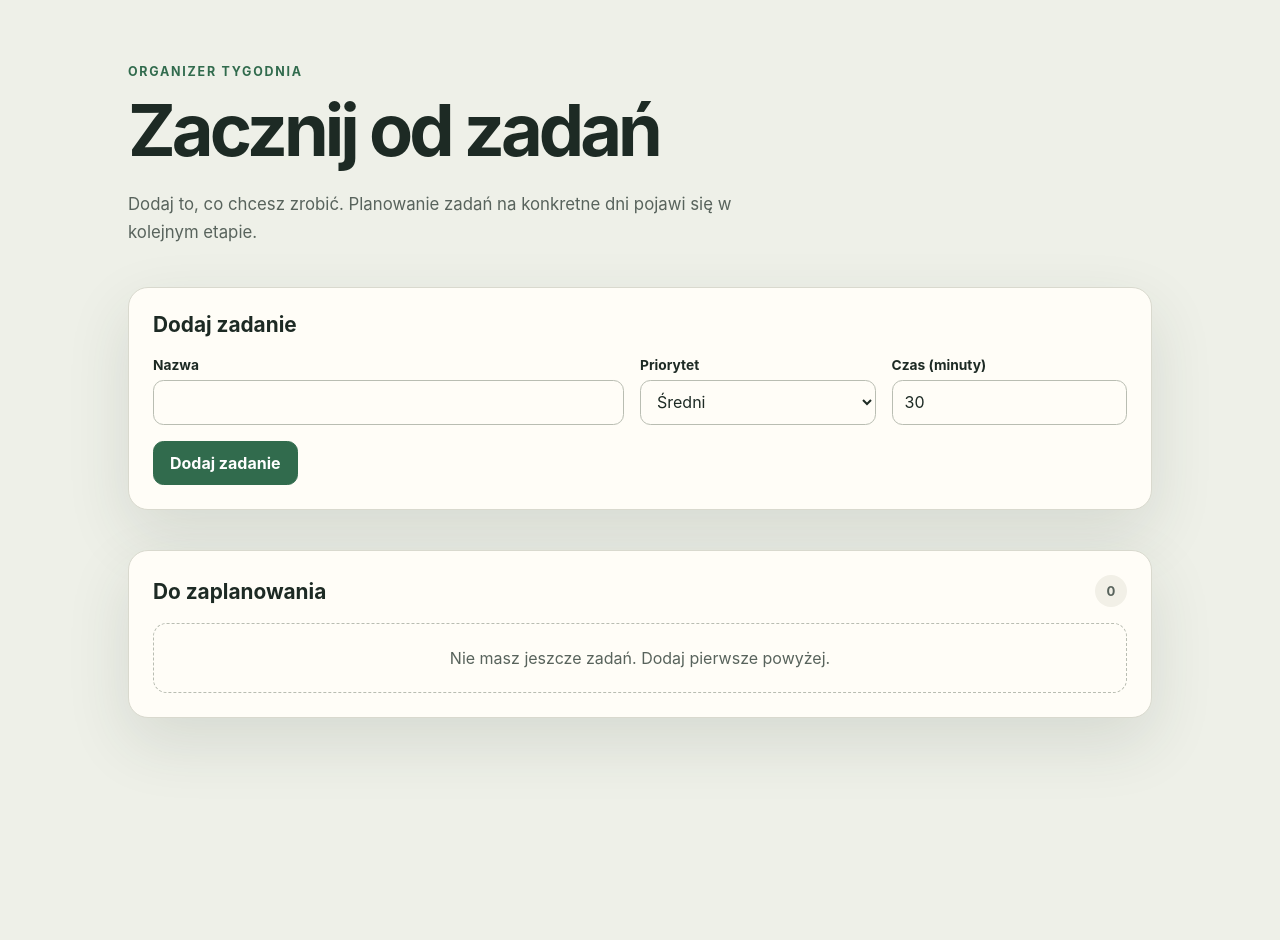
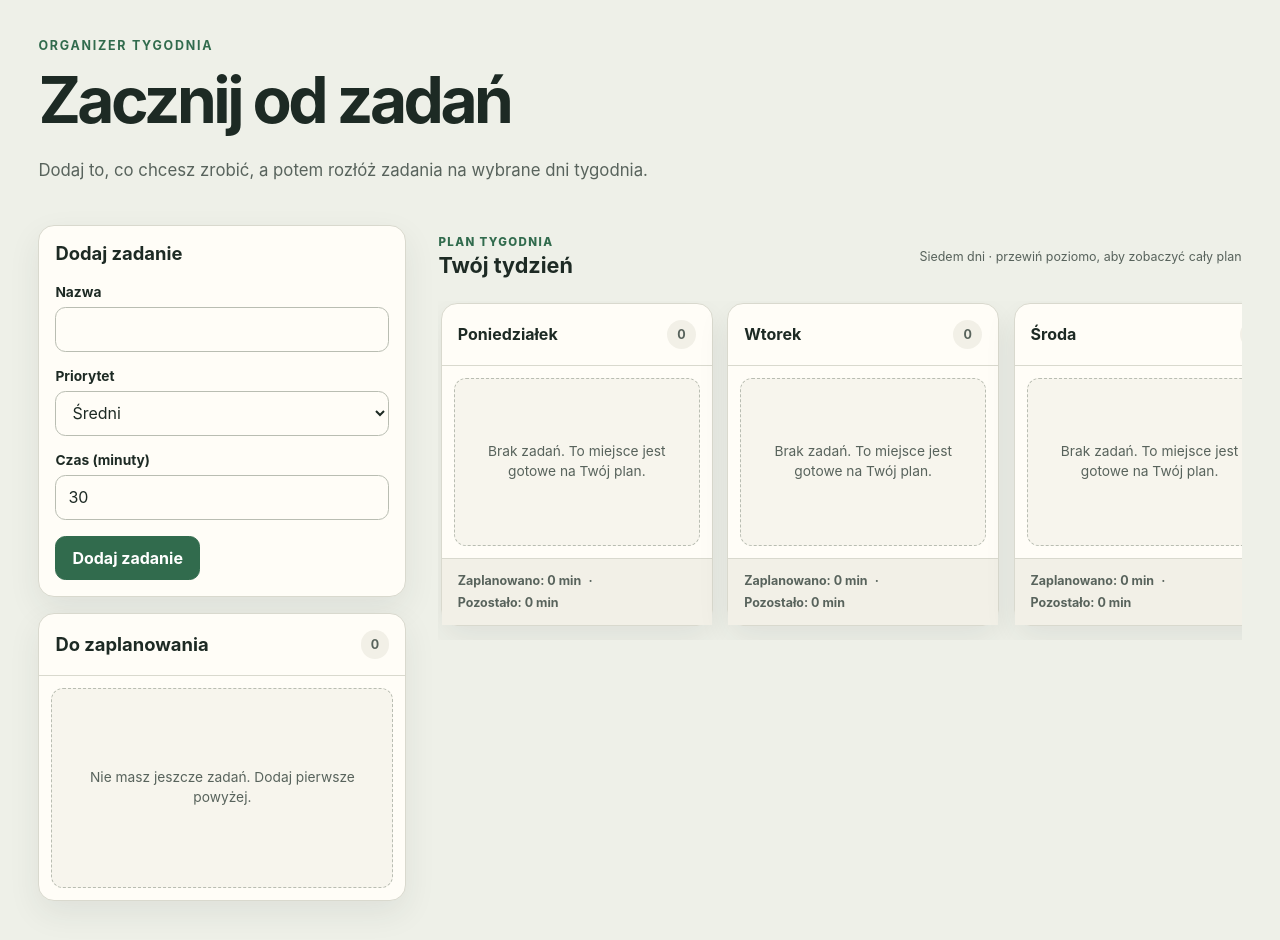
Before and after one commit to kamilbrzezinski/aplikacja-z-ai-w-jeden-weekend, a React (Vite) app: page / in a window 1280 px wide. Before the commit the page ends 800 px from the top, so only its background shows below. Built offline with nearby package versions, Linux system fonts and the light colour scheme.

Commit message:
feat: add weekly organizer board

```diff
--- a/src/App.module.css
+++ b/src/App.module.css
@@ -1,7 +1,7 @@
 .shell {
-  width: min(100%, 72rem);
+  width: min(100%, 100rem);
   margin: 0 auto;
-  padding: clamp(1.5rem, 5vw, 4rem);
+  padding: clamp(1.25rem, 3vw, 3rem);
 }
 
 .intro {
@@ -10,7 +10,7 @@
 
 .intro h1 {
   margin: 0;
-  font-size: clamp(2.25rem, 6vw, 4.5rem);
+  font-size: clamp(2.25rem, 5vw, 4rem);
   line-height: 0.98;
   letter-spacing: -0.055em;
 }
@@ -32,57 +32,103 @@
   line-height: 1.7;
 }
 
-.panel {
+.workspace {
+  display: grid;
+  grid-template-columns: minmax(19rem, 23rem) minmax(0, 1fr);
+  gap: clamp(1.25rem, 2.5vw, 2rem);
+  align-items: start;
   margin-top: 2.5rem;
-  padding: clamp(1rem, 3vw, 1.5rem);
-  border: 1px solid var(--color-border);
-  border-radius: 1.25rem;
-  background: var(--color-surface);
-  box-shadow: var(--shadow-card);
 }
 
-.panel h2 {
-  margin: 0 0 1.25rem;
-  font-size: 1.3rem;
+.sidebar {
+  display: grid;
+  gap: 1rem;
 }
 
-.backlogHeading {
+.addPanel {
+  padding: 1rem;
+  border: 1px solid var(--color-border);
+  border-radius: var(--radius-panel);
+  background: var(--color-surface);
+  box-shadow: var(--shadow-subtle);
+}
+
+.addPanel h2 {
+  margin: 0 0 1.25rem;
+  font-size: 1.15rem;
+}
+
+.week {
+  min-width: 0;
+}
+
+.weekHeading {
   display: flex;
   align-items: center;
   justify-content: space-between;
   gap: 1rem;
-  margin-bottom: 1rem;
+  min-height: 4rem;
+  margin-bottom: 0.75rem;
 }
 
-.backlogHeading h2 {
+.weekHeading h2,
+.sectionEyebrow,
+.weekHeading > p {
   margin: 0;
 }
 
-.count {
-  display: grid;
-  width: 2rem;
-  height: 2rem;
-  place-items: center;
-  border-radius: 999px;
-  color: var(--color-text-muted);
-  background: var(--color-surface-muted);
-  font-size: 0.82rem;
-  font-weight: 700;
+.weekHeading h2 {
+  margin-top: 0.2rem;
+  font-size: 1.35rem;
 }
 
-.taskList {
-  display: grid;
-  gap: 0.75rem;
-  margin: 0;
-  padding: 0;
-  list-style: none;
+.sectionEyebrow {
+  color: var(--color-accent);
+  font-size: 0.72rem;
+  font-weight: 800;
+  letter-spacing: 0.12em;
+  text-transform: uppercase;
 }
 
-.emptyState {
-  margin: 0;
-  padding: 1.5rem;
-  border: 1px dashed var(--color-border-strong);
-  border-radius: 0.85rem;
+.weekHeading > p {
   color: var(--color-text-muted);
-  text-align: center;
+  font-size: 0.78rem;
+  line-height: 1.45;
+  text-align: right;
 }
+
+.weekScroller {
+  max-width: 100%;
+  padding: 0.15rem 0.15rem 0.85rem;
+  overflow-x: auto;
+  overscroll-behavior-inline: contain;
+  scrollbar-color: var(--color-border-strong) transparent;
+}
+
+.weekScroller:focus-visible {
+  border-radius: var(--radius-panel);
+  outline: 3px solid var(--color-focus);
+  outline-offset: 3px;
+}
+
+.weekColumns {
+  display: grid;
+  grid-template-columns: repeat(7, minmax(17rem, 1fr));
+  gap: 0.9rem;
+  min-width: calc((7 * 17rem) + (6 * 0.9rem));
+}
+
+@media (max-width: 50rem) {
+  .workspace {
+    grid-template-columns: minmax(0, 1fr);
+  }
+
+  .weekHeading {
+    align-items: flex-start;
+    flex-direction: column;
+  }
+
+  .weekHeading > p {
+    text-align: left;
+  }
+}
--- a/src/domain/selectors.ts
+++ b/src/domain/selectors.ts
@@ -1,8 +1,19 @@
-import type { AppState, DayLocation } from './model';
+import type { AppState, DayLocation, StoredTask, TaskLocation } from './model';
 
 export interface DaySummary {
   plannedMinutes: number;
   remainingMinutes: number;
+}
+
+export function selectTasksByLocation(
+  state: AppState,
+  location: TaskLocation,
+): StoredTask[] {
+  return state.columns[location].flatMap((taskId) => {
+    const task = state.tasks[taskId];
+
+    return task ? [task] : [];
+  });
 }
 
 export function selectDaySummary(
--- a/src/styles/global.css
+++ b/src/styles/global.css
@@ -24,6 +24,9 @@
   --color-focus: #9b5f17;
   --color-danger: #a12e2e;
   --shadow-card: 0 1.5rem 4rem rgb(42 55 47 / 12%);
+  --shadow-subtle: 0 0.75rem 2rem rgb(42 55 47 / 8%);
+  --radius-panel: 1rem;
+  --radius-control: 0.75rem;
 }
 
 * {
--- a/src/task-form/TaskForm.module.css
+++ b/src/task-form/TaskForm.module.css
@@ -3,6 +3,14 @@
   grid-template-columns: minmax(0, 2fr) minmax(9rem, 1fr) minmax(9rem, 1fr);
   gap: 1rem;
   align-items: start;
+}
+
+.form[data-layout='stacked'] {
+  grid-template-columns: minmax(0, 1fr);
+}
+
+.form[data-layout='stacked'] .actions {
+  grid-column: auto;
 }
 
 .field {
--- a/src/task-form/TaskForm.tsx
+++ b/src/task-form/TaskForm.tsx
@@ -26,6 +26,7 @@ interface TaskFormErrors {
 
 interface TaskFormProps {
   initialValues?: TaskFormValues;
+  layout?: 'responsive' | 'stacked';
   submitLabel: string;
   onSubmit: (values: TaskFormValues) => void;
   onCancel?: () => void;
@@ -90,6 +91,7 @@ function validateDraft(draft: TaskFormDraft): {
 
 export function TaskForm({
   initialValues = defaultTaskFormValues,
+  layout = 'responsive',
   submitLabel,
   onSubmit,
   onCancel,
@@ -129,7 +131,12 @@ export function TaskForm({
   };
 
   return (
-    <form className={styles.form} onSubmit={handleSubmit} noValidate>
+    <form
+      className={styles.form}
+      data-layout={layout}
+      onSubmit={handleSubmit}
+      noValidate
+    >
       <div className={styles.field}>
         <label htmlFor={titleId}>Nazwa</label>
         <input
--- a/src/task-management/TaskCard.tsx
+++ b/src/task-management/TaskCard.tsx
@@ -2,6 +2,7 @@ import { formatDuration, type StoredTask } from '../domain/model';
 import styles from './TaskCard.module.css';
 
 interface TaskCardProps {
+  compact?: boolean;
   task: StoredTask;
   onEdit: (taskId: string, trigger: HTMLButtonElement) => void;
   onDelete: (task: StoredTask) => void;
@@ -15,6 +16,7 @@ const priorityLabels: Record<StoredTask['priority'], string> = {
 };
 
 export function TaskCard({
+  compact = false,
   task,
   onEdit,
   onDelete,
@@ -28,6 +30,7 @@ export function TaskCard({
   return (
     <article
       className={styles.card}
+      data-layout={compact ? 'compact' : 'wide'}
       data-priority={task.priority}
       data-status={task.status}
       aria-label={`Zadanie: ${task.title}`}
--- /dev/null
+++ b/src/task-management/TaskColumn.module.css
@@ -0,0 +1,93 @@
+.column {
+  display: flex;
+  min-width: 0;
+  min-height: 20rem;
+  flex-direction: column;
+  border: 1px solid var(--color-border);
+  border-radius: var(--radius-panel);
+  background: var(--color-surface);
+  box-shadow: var(--shadow-subtle);
+}
+
+.column[data-variant='backlog'] {
+  min-height: 18rem;
+}
+
+.heading {
+  display: flex;
+  align-items: center;
+  justify-content: space-between;
+  gap: 1rem;
+  padding: 1rem;
+  border-bottom: 1px solid var(--color-border);
+}
+
+.heading h2,
+.heading h3 {
+  margin: 0;
+  font-size: 1rem;
+  line-height: 1.3;
+}
+
+.column[data-variant='backlog'] .heading h2 {
+  font-size: 1.15rem;
+}
+
+.count {
+  display: grid;
+  flex: 0 0 auto;
+  width: 1.8rem;
+  height: 1.8rem;
+  place-items: center;
+  border-radius: 999px;
+  color: var(--color-text-muted);
+  background: var(--color-surface-muted);
+  font-size: 0.78rem;
+  font-weight: 750;
+}
+
+.taskArea {
+  display: flex;
+  min-height: 12rem;
+  flex: 1;
+  padding: 0.75rem;
+}
+
+.taskList {
+  display: grid;
+  width: 100%;
+  align-content: start;
+  gap: 0.7rem;
+  margin: 0;
+  padding: 0;
+  list-style: none;
+}
+
+.emptyState {
+  display: grid;
+  width: 100%;
+  min-height: 100%;
+  place-items: center;
+  margin: 0;
+  padding: 1rem;
+  border: 1px dashed var(--color-border-strong);
+  border-radius: var(--radius-control);
+  color: var(--color-text-muted);
+  background: var(--color-board);
+  font-size: 0.86rem;
+  line-height: 1.45;
+  text-align: center;
+}
+
+.summary {
+  display: flex;
+  flex-wrap: wrap;
+  gap: 0.25rem 0.45rem;
+  padding: 0.85rem 1rem;
+  border-top: 1px solid var(--color-border);
+  color: var(--color-text-muted);
+  background: var(--color-surface-muted);
+  font-size: 0.78rem;
+  font-weight: 700;
+  line-height: 1.4;
+}
--- /dev/null
+++ b/src/task-management/TaskColumn.tsx
@@ -0,0 +1,87 @@
+import {
+  formatDuration,
+  type StoredTask,
+  type TaskLocation,
+} from '../domain/model';
+import type { DaySummary } from '../domain/selectors';
+import { TaskCard } from './TaskCard';
+import styles from './TaskColumn.module.css';
+
+interface TaskColumnProps {
+  emptyMessage: string;
+  location: TaskLocation;
+  onDelete: (task: StoredTask) => void;
+  onEdit: (taskId: string, trigger: HTMLButtonElement) => void;
+  onStatusChange: (task: StoredTask) => void;
+  summary?: DaySummary;
+  tasks: StoredTask[];
+  title: string;
+}
+
+export function TaskColumn({
+  emptyMessage,
+  location,
+  onDelete,
+  onEdit,
+  onStatusChange,
+  summary,
+  tasks,
+  title,
+}: TaskColumnProps) {
+  const isBacklog = location === 'backlog';
+  const headingId = `${location}-heading`;
+  const taskCountLabel = isBacklog
+    ? `Liczba zadań: ${tasks.length}`
+    : `Liczba zadań — ${title}: ${tasks.length}`;
+
+  return (
+    <section
+      className={styles.column}
+      data-location={location}
+      data-variant={isBacklog ? 'backlog' : 'day'}
+      aria-labelledby={headingId}
+    >
+      <header className={styles.heading}>
+        {isBacklog ? (
+          <h2 id={headingId}>{title}</h2>
+        ) : (
+          <h3 id={headingId}>{title}</h3>
+        )}
+        <span className={styles.count} aria-label={taskCountLabel}>
+          {tasks.length}
+        </span>
+      </header>
+
+      <div className={styles.taskArea}>
+        {tasks.length === 0 ? (
+          <p className={styles.emptyState}>{emptyMessage}</p>
+        ) : (
+          <ul className={styles.taskList}>
+            {tasks.map((task) => (
+              <li key={task.id}>
+                <TaskCard
+                  compact
+                  task={task}
+                  onEdit={onEdit}
+                  onStatusChange={onStatusChange}
+                  onDelete={onDelete}
+                />
+              </li>
+            ))}
+          </ul>
+        )}
+      </div>
+
+      {!isBacklog && summary ? (
+        <footer
+          className={styles.summary}
+          aria-label={`Podsumowanie — ${title}`}
+        >
+          <span>Zaplanowano: {formatDuration(summary.plannedMinutes)}</span>
+          <span aria-hidden="true">·</span>
+          <span>Pozostało: {formatDuration(summary.remainingMinutes)}</span>
+        </footer>
+      ) : null}
+    </section>
+  );
+}
--- a/src/task-management/TaskManagement.tsx
+++ b/src/task-management/TaskManagement.tsx
@@ -1,11 +1,17 @@
 import { useRef, useState, type Dispatch } from 'react';
 
 import styles from '../App.module.css';
-import { type AppState, type StoredTask } from '../domain/model';
+import {
+  dayLocations,
+  dayNames,
+  type AppState,
+  type StoredTask,
+} from '../domain/model';
 import type { AppAction } from '../domain/reducer';
+import { selectDaySummary, selectTasksByLocation } from '../domain/selectors';
 import { TaskEditDialog } from '../task-form/TaskEditDialog';
 import { TaskForm, type TaskFormValues } from '../task-form/TaskForm';
-import { TaskCard } from './TaskCard';
+import { TaskColumn } from './TaskColumn';
 
 interface TaskManagementProps {
   state: AppState;
@@ -27,10 +33,7 @@ function createTask(values: TaskFormValues): StoredTask {
 export function TaskManagement({ state, dispatch }: TaskManagementProps) {
   const [editedTaskId, setEditedTaskId] = useState<string | null>(null);
   const editTriggerRef = useRef<HTMLButtonElement | null>(null);
-  const backlogTasks = state.columns.backlog.flatMap((taskId) => {
-    const task = state.tasks[taskId];
-    return task ? [task] : [];
-  });
+  const backlogTasks = selectTasksByLocation(state, 'backlog');
   const editedTask = editedTaskId ? (state.tasks[editedTaskId] ?? null) : null;
 
   const addTask = (values: TaskFormValues) => {
@@ -71,41 +74,31 @@ export function TaskManagement({ state, dispatch }: TaskManagementProps) {
         <p className={styles.eyebrow}>Organizer tygodnia</p>
         <h1>Zacznij od zadań</h1>
         <p className={styles.lead}>
-          Dodaj to, co chcesz zrobić. Planowanie zadań na konkretne dni pojawi
-          się w kolejnym etapie.
+          Dodaj to, co chcesz zrobić, a potem rozłóż zadania na wybrane dni
+          tygodnia.
         </p>
       </header>
 
-      <section className={styles.panel} aria-labelledby="add-task-heading">
+      <div className={styles.workspace}>
+        <aside className={styles.sidebar} aria-label="Zadania do zaplanowania">
+          <section
+            className={styles.addPanel}
+            aria-labelledby="add-task-heading"
+          >
             <h2 id="add-task-heading">Dodaj zadanie</h2>
             <TaskForm
+              layout="stacked"
               submitLabel="Dodaj zadanie"
               resetAfterSubmit
               onSubmit={addTask}
             />
           </section>
 
-      <section className={styles.panel} aria-labelledby="backlog-heading">
-        <div className={styles.backlogHeading}>
-          <h2 id="backlog-heading">Do zaplanowania</h2>
-          <span
-            className={styles.count}
-            aria-label={`Liczba zadań: ${backlogTasks.length}`}
-          >
-            {backlogTasks.length}
-          </span>
-        </div>
-
-        {backlogTasks.length === 0 ? (
-          <p className={styles.emptyState}>
-            Nie masz jeszcze zadań. Dodaj pierwsze powyżej.
-          </p>
-        ) : (
-          <ul className={styles.taskList}>
-            {backlogTasks.map((task) => (
-              <li key={task.id}>
-                <TaskCard
-                  task={task}
+          <TaskColumn
+            location="backlog"
+            title="Do zaplanowania"
+            tasks={backlogTasks}
+            emptyMessage="Nie masz jeszcze zadań. Dodaj pierwsze powyżej."
             onEdit={(taskId, trigger) => {
               editTriggerRef.current = trigger;
               setEditedTaskId(taskId);
@@ -113,11 +106,43 @@ export function TaskManagement({ state, dispatch }: TaskManagementProps) {
             onStatusChange={changeTaskStatus}
             onDelete={deleteTask}
           />
-              </li>
+        </aside>
+
+        <section className={styles.week} aria-labelledby="week-heading">
+          <div className={styles.weekHeading}>
+            <div>
+              <p className={styles.sectionEyebrow}>Plan tygodnia</p>
+              <h2 id="week-heading">Twój tydzień</h2>
+            </div>
+            <p>Siedem dni · przewiń poziomo, aby zobaczyć cały plan</p>
+          </div>
+
+          <div
+            className={styles.weekScroller}
+            tabIndex={0}
+            aria-label="Kolumny dni tygodnia"
+          >
+            <div className={styles.weekColumns}>
+              {dayLocations.map((day) => (
+                <TaskColumn
+                  key={day}
+                  location={day}
+                  title={dayNames[day]}
+                  tasks={selectTasksByLocation(state, day)}
+                  summary={selectDaySummary(state, day)}
+                  emptyMessage="Brak zadań. To miejsce jest gotowe na Twój plan."
+                  onEdit={(taskId, trigger) => {
+                    editTriggerRef.current = trigger;
+                    setEditedTaskId(taskId);
+                  }}
+                  onStatusChange={changeTaskStatus}
+                  onDelete={deleteTask}
+                />
               ))}
-          </ul>
-        )}
+            </div>
+          </div>
         </section>
+      </div>
 
       <TaskEditDialog
         task={editedTask}
```
Also changed, not shown: src/task-management/TaskCard.module.css (+30 -0 lines), 2 other files (tests, documents, lock files or other folders). Lines whose indentation alone changed are shown as unchanged.
